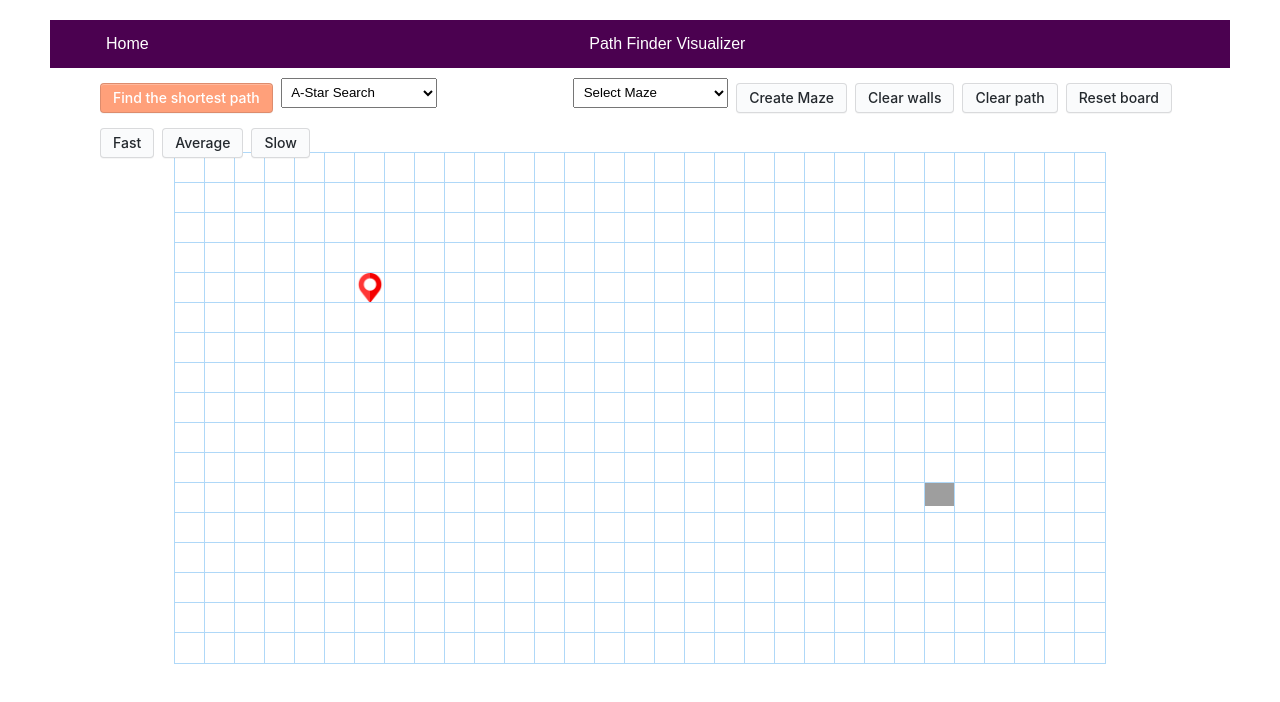
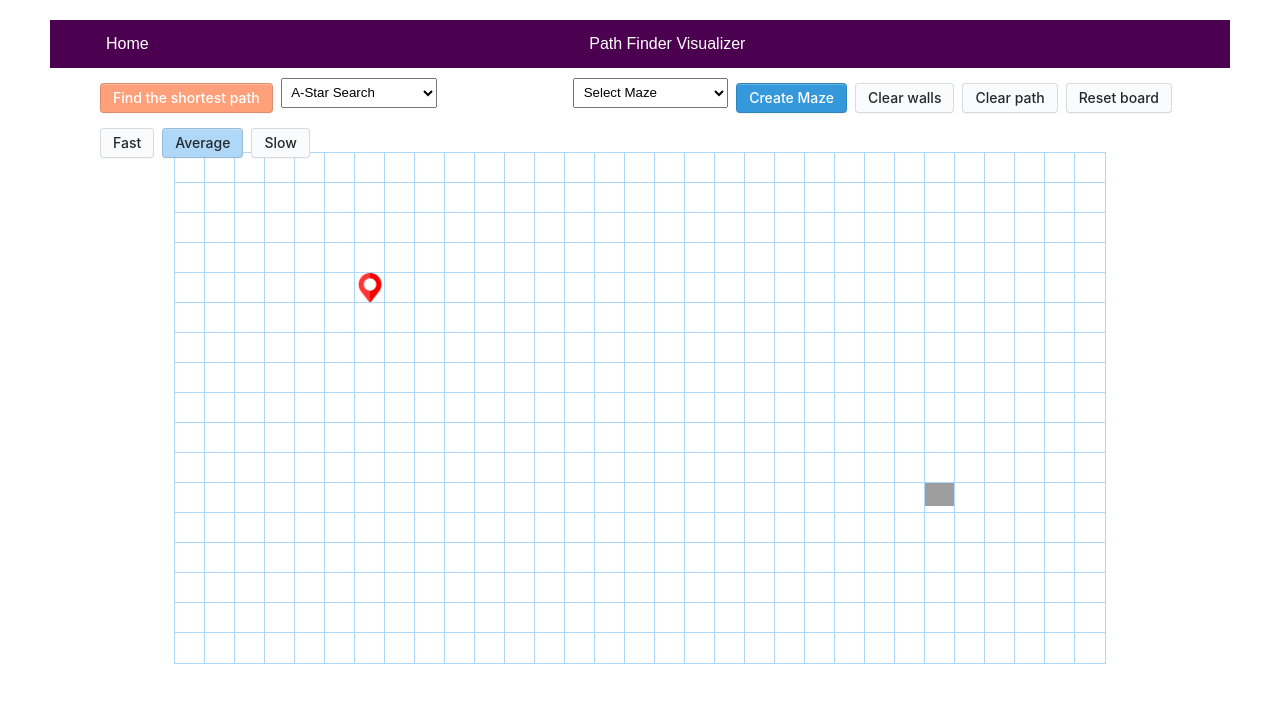
Before and after one commit to suaebahmed/algorithms-visualizer, a React (Create React App) app: page /path-finding in a window 1280 px wide. Shown: the top 702 px of the page. Built offline with nearby package versions, Linux system fonts and the light colour scheme; grey boxes are pictures that could not be loaded.

Commit message:
update btn

```diff
--- a/src/Pages/PathfindingVS.js
+++ b/src/Pages/PathfindingVS.js
@@ -28,6 +28,7 @@ function App(){
     const [isMousePress,setIsMousePress] = useState(false);
     const [mazeID,setMazeID] = useState(0);
     const [pathID,setPathID] = useState(0);
+    const [animateType,setAnimateTimeType] = useState(2);
 
 
     useEffect(()=>{
@@ -186,6 +187,7 @@ function App(){
         if(type === 1) animateTime = 8;
         else if(type === 2) animateTime = 35;
         else animateTime = 80;
+        setAnimateTimeType(type);
     }
 
     const setStartEndNode = (id, r, c) =>{
@@ -238,7 +240,7 @@ function App(){
                             <option disabled value="4">Kruskal's algorithm</option>
                             <option disabled value="5">Prim's algorithm</option>
                         </select>
-                        <button className='button-4' onClick={mazeHandle}>Create Maze</button>
+                        <button className='button-4 start-maze-btn' onClick={mazeHandle}>Create Maze</button>
                         <button className='button-4' onClick={gridInitialize}>Clear walls</button>
                         <button className='button-4' onClick={clearPathHandle}>Clear path</button>
                         <button className='button-4' onClick={()=>{
@@ -255,9 +257,9 @@ function App(){
                 </div>
 
                 <div className='path-bottom-btns'>
-                    <button className='button-4' onClick={()=>animationTimeHandle(1)}>Fast</button>
-                    <button className='button-4' onClick={()=>animationTimeHandle(2)}>Average</button>
-                    <button className='button-4' onClick={()=>animationTimeHandle(3)}>Slow</button>
+                    <button className={`button-4 ${animateType===1 && 'curr-speed-btn'}`} onClick={()=>animationTimeHandle(1)}>Fast</button>
+                    <button className={`button-4 ${animateType===2 && 'curr-speed-btn'}`} onClick={()=>animationTimeHandle(2)}>Average</button>
+                    <button className={`button-4 ${animateType===3 && 'curr-speed-btn'}`} onClick={()=>animationTimeHandle(3)}>Slow</button>
                 </div>
             </div>
             <div className='grid'>
--- a/src/styles/PathfindingVS.css
+++ b/src/styles/PathfindingVS.css
@@ -93,6 +93,20 @@
    box-shadow: rgba(225, 228, 232, 0.2) 0 1px 0 inset;
    transition: none 0s;
 }
+.start-maze-btn{
+   background-color: #3498db;
+   color: white;
+}
+.start-maze-btn:hover{
+   background-color: #2980b9;
+}
+.curr-speed-btn{
+   background-color: #afd8f8;
+}
+.curr-speed-btn:hover{
+   background-color: #a4c7e2;
+}
+
 
 /* this grid desing */
 .grid{
```
